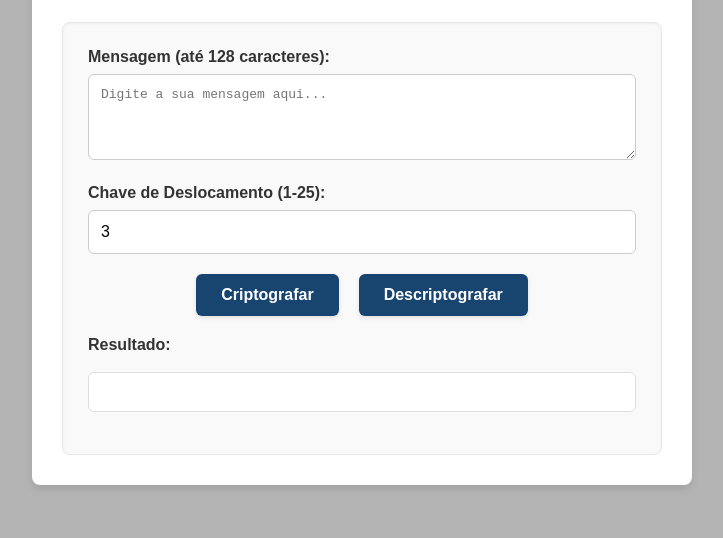
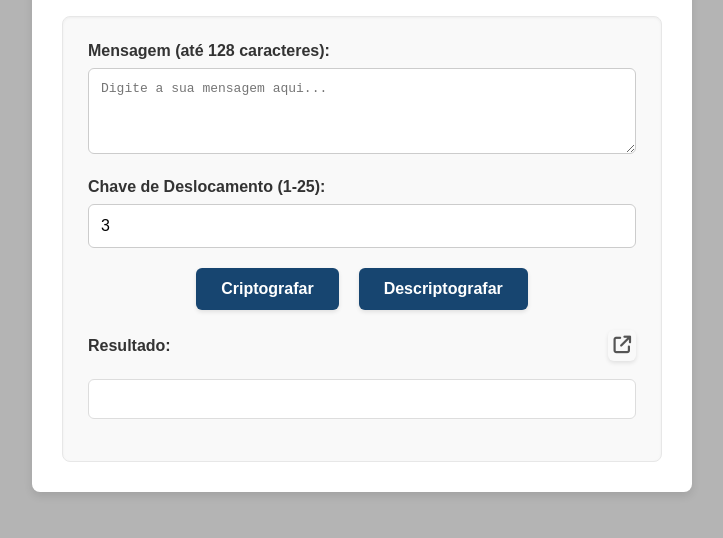
Before and after one commit to naatty00/APS_CRIPTOGRAFIA, a plain HTML site: page index.html in a window 1280 px wide. Shown: the part 143-681 px from the top of the page, without its empty margins (278-1001 px from the left). Drawn offline with Linux system fonts and the light colour scheme.

Commit message:
Alterações

```diff
--- a/index.html
+++ b/index.html
@@ -33,9 +33,14 @@
                 </div>
 
             <div class="area-resultado">
-             <h3>Resultado:</h3>
-                <p id="result"></p>
-             </div>
+               <div class="area-resultado-cabecalho">
+                <h3>Resultado:</h3>
+                <button onclick="usarResultado()" class="botao-usar-resultado" title="Copiar resultado para a mensagem">
+                <i class="fa-solid fa-arrow-up-right-from-square"></i>
+                </button>
+                 </div>
+                     <p id="result"></p>
+                       </div>
             </section>
         </div>
     </main>
--- a/script.js
+++ b/script.js
@@ -63,3 +63,19 @@ function caesarCipher(text, shift) {
 
     return result;
 }
+
+function usarResultado() {
+    // Pega o elemento que mostra o resultado
+    const saidaResultado = document.getElementById('result');
+
+    // Pega a caixa de texto da mensagem
+    const entradaMensagem = document.getElementById('message');
+
+    // Pega o texto que está no resultado
+    const textoResultado = saidaResultado.textContent;
+
+    // Se houver algum texto no resultado, coloca ele na caixa de mensagem
+    if (textoResultado) {
+        entradaMensagem.value = textoResultado;
+    }
+}
--- a/style.css
+++ b/style.css
@@ -115,7 +115,6 @@ button:hover {
     box-shadow: 0 4px 8px rgba(0, 0, 0, 0.15);
 }
 
-
 .area-resultado {
     margin-top: 20px;
     text-align: left;
@@ -171,3 +170,29 @@ footer p {
     color: rgb(6, 31, 85);
     transform: scale(1.15);
 }
+
+.area-resultado-cabecalho {
+    display: flex;
+    justify-content: space-between;
+    align-items: center;
+    margin-bottom: 8px;
+}
+
+.area-resultado-cabecalho h3 {
+    margin: 0;
+}
+
+.botao-usar-resultado {
+    background: none;
+    border: none;
+    cursor: pointer;
+    padding: 5px;
+    color: #555;
+    font-size: 1.1em;
+    transition: color 0.3s ease, transform 0.3s ease;
+}
+
+.botao-usar-resultado:hover {
+    color: rgb(8, 40, 100);
+    transform: scale(1.1);
+}
```
